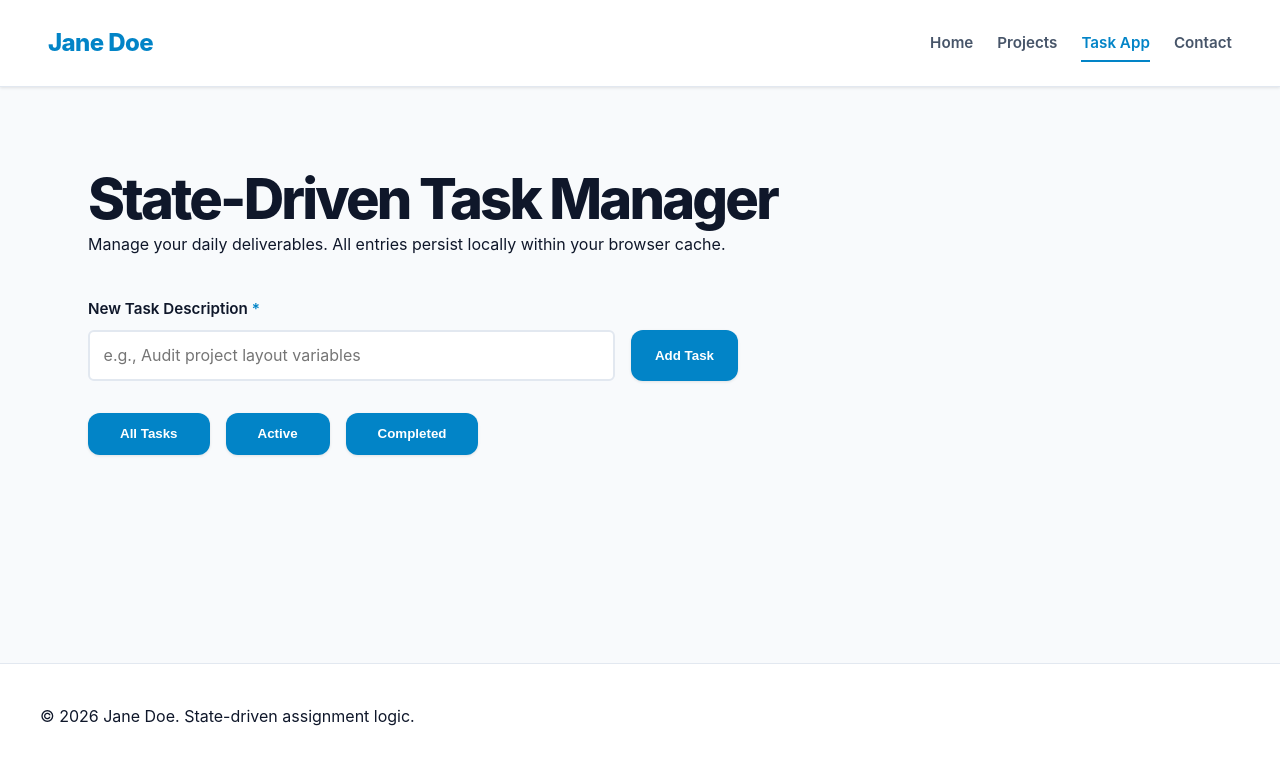
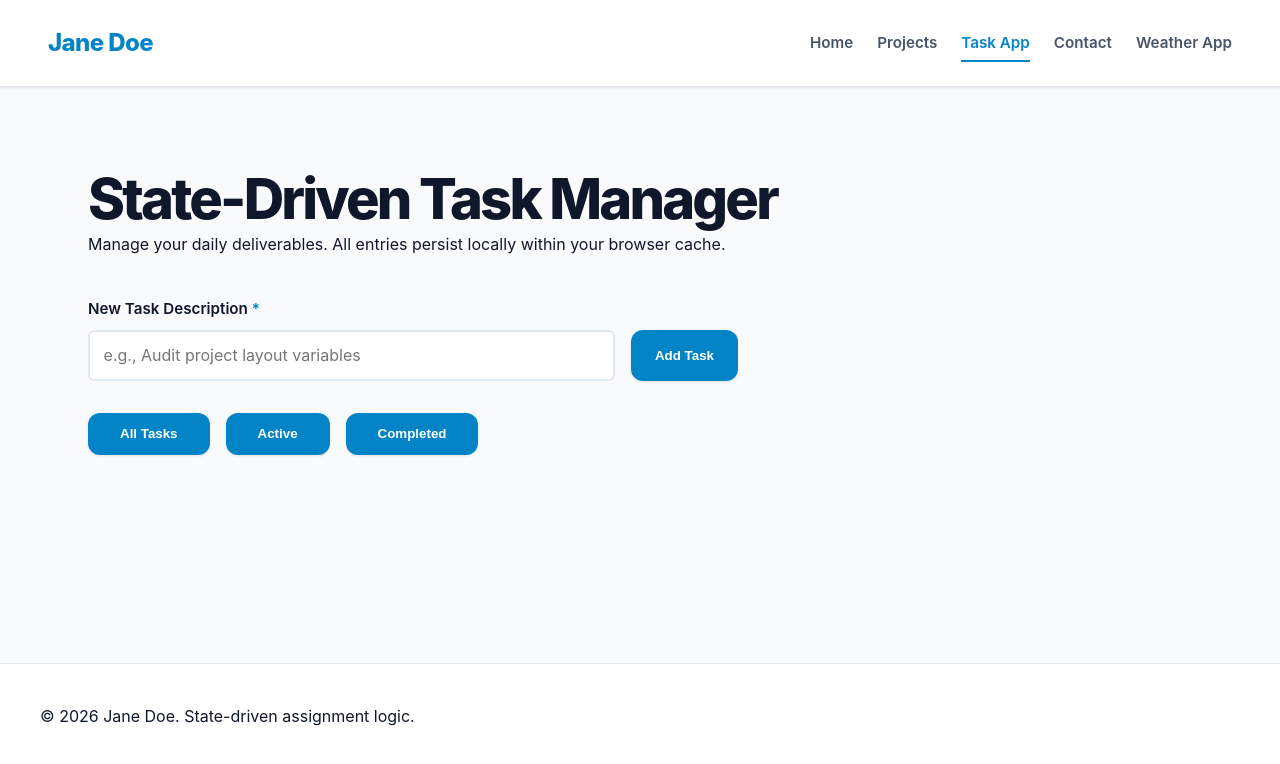
Before and after one commit to karuppudurai42988/PORTFOLIO-WEBSITE, a plain HTML site: page todo.html in a window 1280 px wide. Drawn offline with Linux system fonts and the light colour scheme; a script that the page names is missing.

Commit message:
Update todo.html

```diff
--- a/todo.html
+++ b/todo.html
@@ -21,6 +21,7 @@
         <li><a href="project.html">Projects</a></li>
         <li><a href="todo.html" aria-current="page">Task App</a></li>
         <li><a href="contact.html">Contact</a></li>
+        <li><a href="weather.html">Weather App</a></li>
       </ul>
     </nav>
   </header>
```
